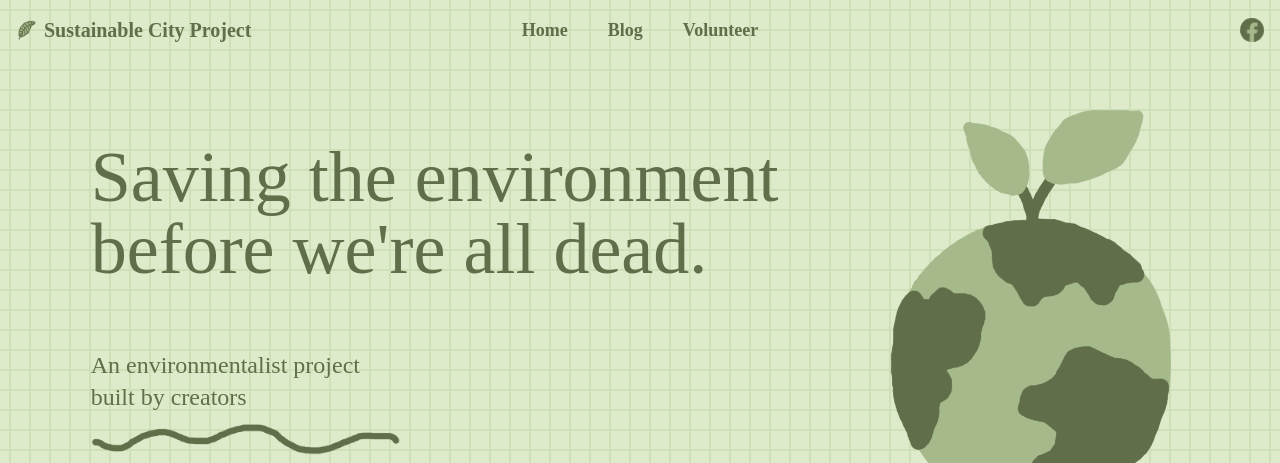
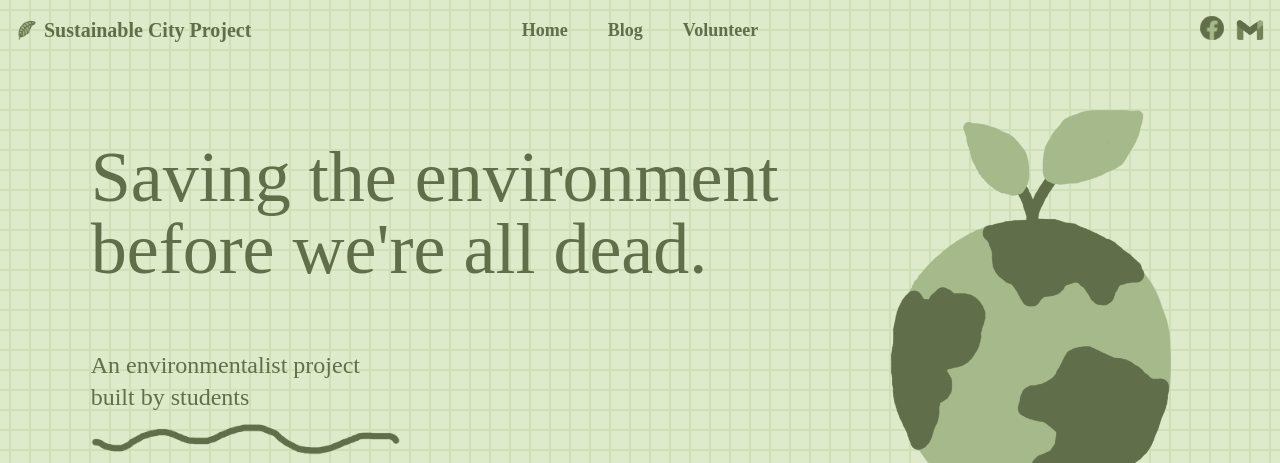
Before and after one commit to shanefloresca/sustainablecityproject, a SvelteKit app: page / in a window 1280 px wide. Shown: the top 463 px of the page. Built offline with nearby package versions, Linux system fonts and the light colour scheme; a web font is replaced by a local one.

Commit message:
add gmail

```diff
--- a/src/components/Header.svelte
+++ b/src/components/Header.svelte
@@ -1,6 +1,7 @@
 <script>
     import logo from "$lib/graphics/logo.svg";
     import facebook from "$lib/graphics/facebook-circle.svg";
+    import gmail from "$lib/graphics/gmail.svg";
 
     let scrollY = 0;
 </script>
@@ -27,10 +28,14 @@
             <a class="text-lg font-bold" href="/volunteer">Volunteer</a>
         </li>
     </ul>
-    <a
-        class="justify-self-end"
-        href="https://www.facebook.com/profile.php?id=61553471998676"
-    >
-        <img class="w-6" src={facebook} alt="Facebook" />
-    </a>
+    <div class="flex flex-row justify-self-end gap-x-3">
+        <a href="https://www.facebook.com/profile.php?id=61553471998676">
+            <img class="w-6" src={facebook} alt="Facebook" />
+        </a>
+        <a
+            href="https://mail.google.com/mail/u/0/?fs=1&to=sustainablecityproject@gmail.com&su=Volunteer&tf=cm"
+        >
+            <img class="w-7" src={gmail} alt="Gmail" />
+        </a>
+    </div>
 </header>
--- a/src/routes/+page.svelte
+++ b/src/routes/+page.svelte
@@ -28,7 +28,7 @@
             </h1>
             <div class="flex flex-col -space-y-4">
                 <p class="text-2xl">
-                    An environmentalist project<br />built by creators
+                    An environmentalist project<br />built by students
                 </p>
                 <img class="-ml-1 w-80" src={scribble} alt="Scribble" />
             </div>
@@ -163,7 +163,7 @@
         can save millions.
     </p>
 
-    <h1 class="text-3xl text-center w-[900px] self-center mt-8 mb-8 italic">
+    <h1 class="text-2xl text-center w-[900px] self-center mt-8 mb-8 italic">
         “If we change our thoughts from 'it's too late' to, 'there's still
         hope', we might see some change in the world.”
     </h1>
```
Also changed, not shown: src/lib/graphics/gmail.svg (added).
